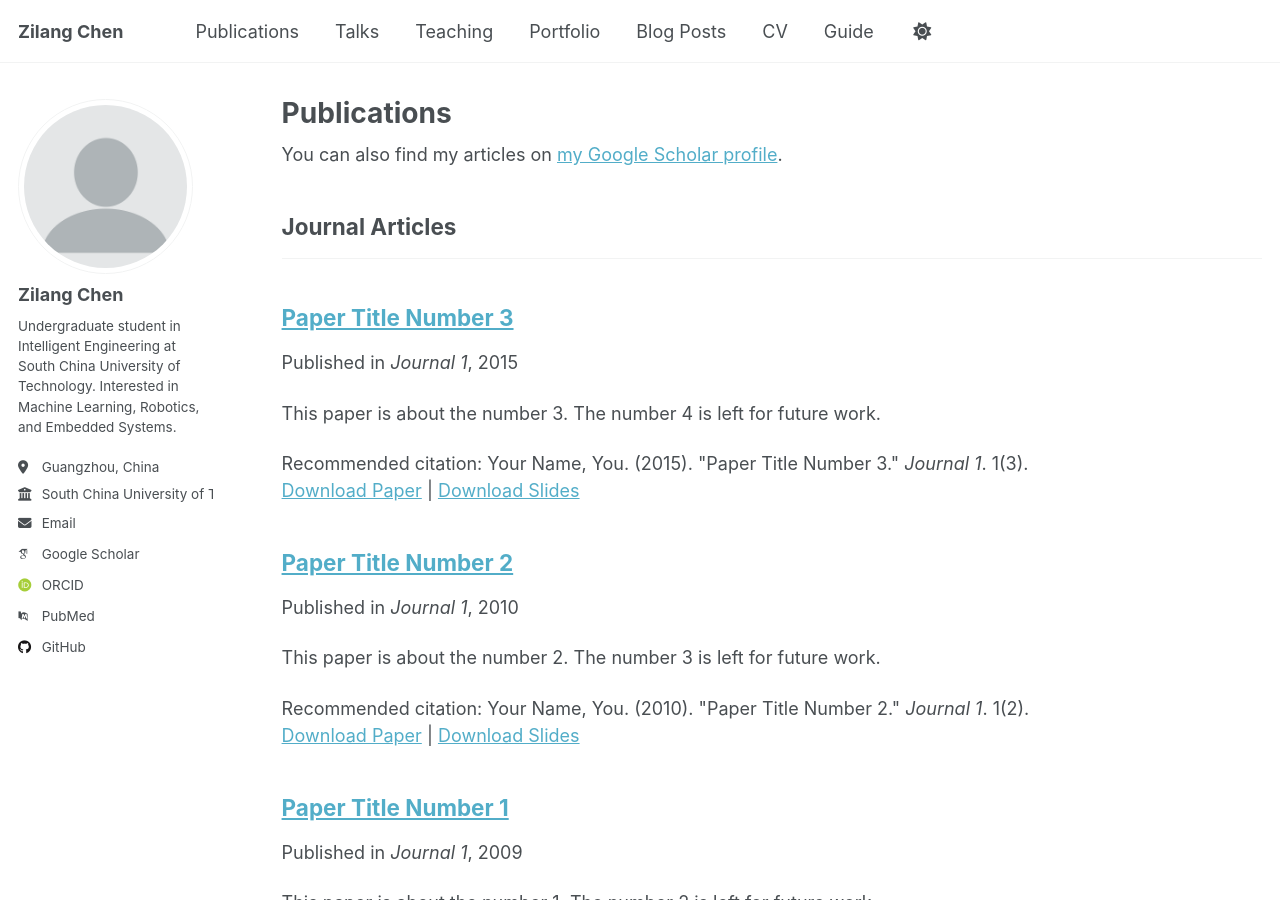
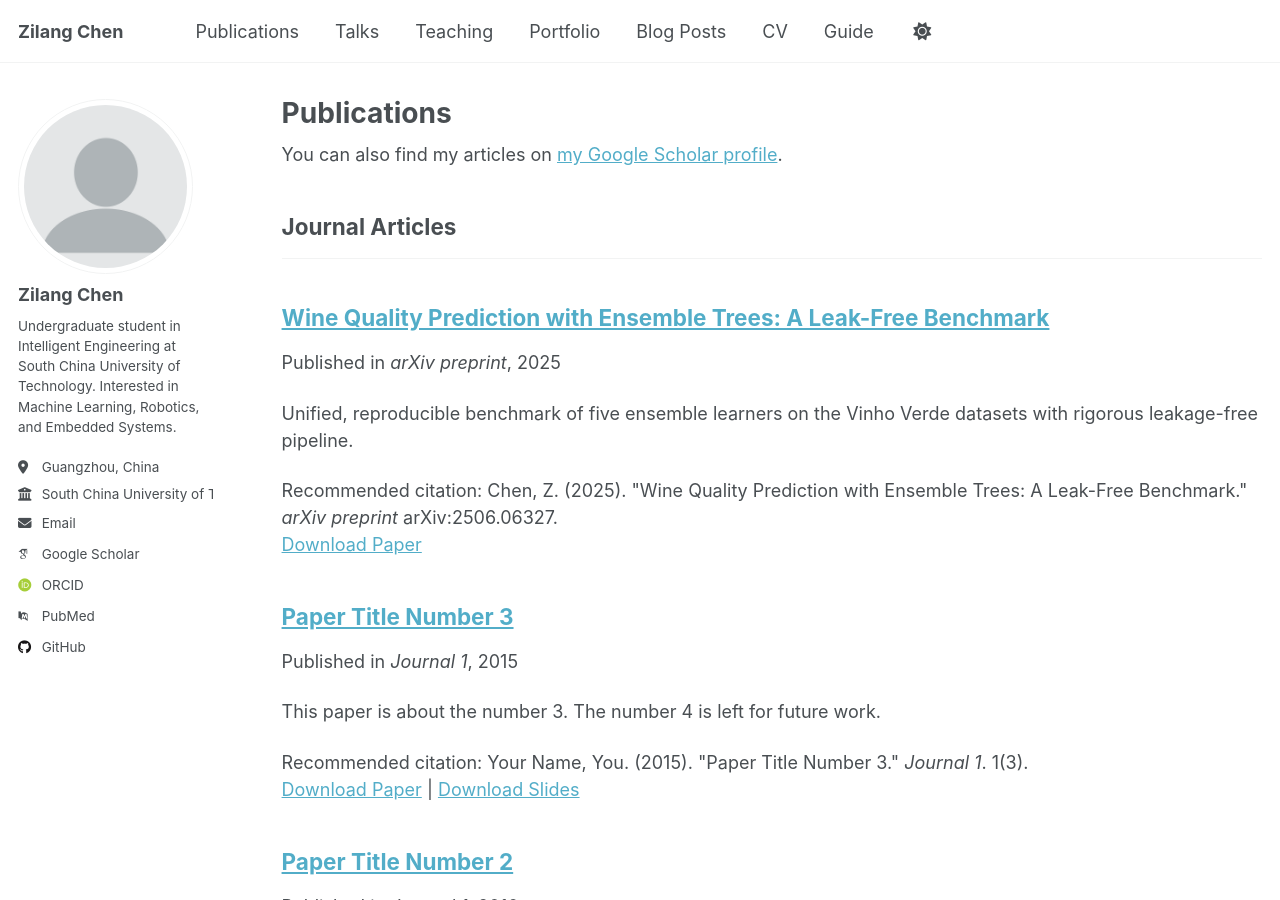
Before and after one commit to zilangchen/zilangchen.github.io, a Jekyll site: the page built from _pages/publications.html, in a window 1280 px wide and 900 px high. Built offline with Jekyll 4.4.1, drawn with Linux system fonts in a browser that asks for light colours; some web fonts are replaced; a script that is not in the unit is left out; some of the changed lines change nothing that is shown.

Commit message:
chore(cv,publications): update wine-quality research experience and add new arXiv paper

```diff
--- a/_pages/cv.md
+++ b/_pages/cv.md
@@ -14,9 +14,9 @@ redirect_from:
   Sep 2022 – Jul 2026 (expected) • GPA: 3.8/4.0 (Top 10%)
 
 ## Research Experience
-* **Analysis of Wine Quality Based on Multiple Machine Learning Methods** — UCLA, Los Angeles, USA (Jun 2024 – Aug 2024)
+* **Wine Quality Prediction with Ensemble Trees** — UCLA, Los Angeles, USA (Jun 2024 – Aug 2024)
   Advisor: Prof. Chunyang Liao
-  Explored bagging, boosting, SVM, neural networks and KNN to model non-linear relationships in high-dimensional wine data; identified key factors influencing quality and price.
+  Built the first leak-free benchmark comparing five ensemble learners (Random Forest, Gradient Boosting, XGBoost, LightGBM, CatBoost) on the Vinho Verde datasets; designed an end-to-end pipeline with stratified splits, SMOTE-Tomek resampling, Optuna hyper-parameter search and two-stage feature selection, achieving weighted-F1 0.693 (red) / 0.664 (white). Preprint available on arXiv.
 * **Real-Time Robotic Arm Motion Control Algorithm Based on Temporal Logic** — SCUT (Feb 2024 – Present)
   Advisor: Prof. Gang Chen
   Implementing LCRL-based planners within ROS for real-time robotic arm control in dynamic environments.
--- /dev/null
+++ b/_publications/2025-06-15-wine-quality-ensemble.md
@@ -0,0 +1,19 @@
+---
+title: "Wine Quality Prediction with Ensemble Trees: A Leak-Free Benchmark"
+collection: publications
+category: manuscripts
+permalink: /publication/2025-06-15-wine-quality-ensemble
+excerpt: 'Unified, reproducible benchmark of five ensemble learners on the Vinho Verde datasets with rigorous leakage-free pipeline.'
+date: 2025-06-15
+venue: 'arXiv preprint'
+paperurl: 'https://arxiv.org/abs/2506.06327'
+citation: 'Chen, Z. (2025). "Wine Quality Prediction with Ensemble Trees: A Leak-Free Benchmark." <i>arXiv preprint</i> arXiv:2506.06327.'
+---
+
+Accurate and reproducible wine-quality assessment is critical for production control yet remains dominated by subjective, labour-intensive tasting panels. This work presents the first unified benchmark of five ensemble learners—Random Forest, Gradient Boosting, XGBoost, LightGBM and CatBoost—on the canonical Vinho Verde red- and white-wine datasets (1,599 and 4,898 instances, 11 physicochemical attributes).
+
+Our leakage-free workflow employs an 80:20 stratified train-test split, five-fold `StratifiedGroupKFold` within the training set, per-fold standardisation, SMOTE-Tomek resampling, inverse-frequency cost weighting, Optuna hyper-parameter search (120–200 trials per model) and a two-stage feature-selection refit. Gradient Boosting achieves the highest accuracy (weighted F1 0.693 ± 0.028 for red and 0.664 ± 0.016 for white), followed within three percentage points by Random Forest and XGBoost.
+
+Limiting each model to its five top-ranked variables lowers dimensionality by 55 % while reducing weighted F1 by only 2.6 pp (red) and 3.0 pp (white), indicating that alcohol, volatile acidity, sulphates, free SO₂ and chlorides capture most predictive signal. Runtime profiling on an EPYC 9K84/H20 node reveals a steep efficiency gradient: Gradient Boosting averages 12 h per five-fold study, XGBoost and LightGBM require 2–3 h, CatBoost 1 h, and Random Forest under 50 min.
+
+We therefore recommend Random Forest as the most cost-effective production model, XGBoost and LightGBM as GPU-efficient alternatives, and Gradient Boosting as the accuracy ceiling for offline benchmarking. The fully documented pipeline and metric set provide a reproducible baseline for future work on imbalanced multi-class wine-quality prediction.
```
